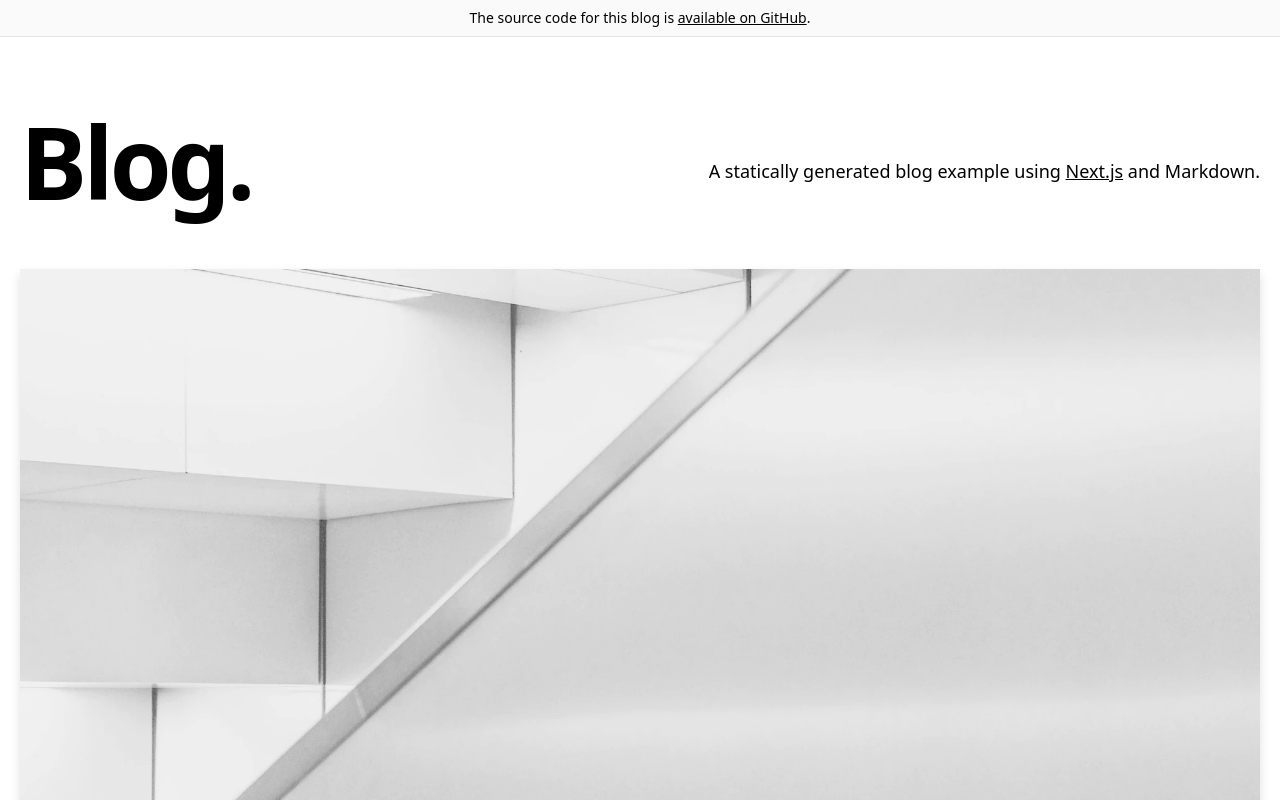
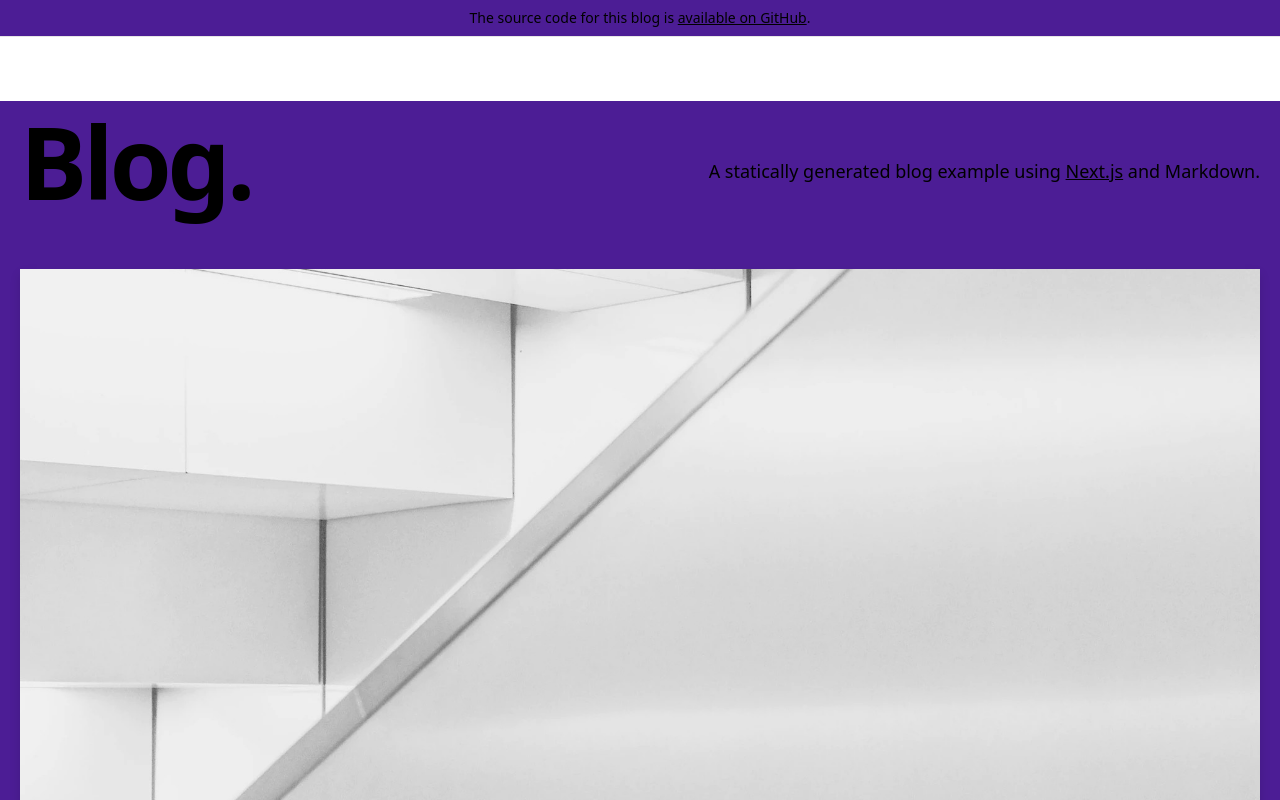
Before and after one commit to MartinFacorro/ppblog, a Next.js app: page / in a window 1280 px wide. Shown: the top 800 px of the page. Built offline with nearby package versions, Linux system fonts and the light colour scheme.

Commit message:
Modify some visual things

```diff
--- a/components/container.tsx
+++ b/components/container.tsx
@@ -3,7 +3,7 @@ type Props = {
 }
 
 const Container = ({ children }: Props) => {
-  return <div className="container mx-auto px-5">{children}</div>
+  return <div className="container mx-auto px-5 bg-violet-900">{children}</div>
 }
 
 export default Container
--- a/components/footer.tsx
+++ b/components/footer.tsx
@@ -6,9 +6,11 @@ const Footer = () => {
     <footer className="bg-neutral-50 border-t border-neutral-200">
       <Container>
         <div className="py-28 flex flex-col lg:flex-row items-center">
+          {/*
           <h3 className="text-4xl lg:text-[2.5rem] font-bold tracking-tighter leading-tight text-center lg:text-left mb-10 lg:mb-0 lg:pr-4 lg:w-1/2">
             Statically Generated with Next.js.
           </h3>
+
           <div className="flex flex-col lg:flex-row justify-center items-center lg:pl-4 lg:w-1/2">
             <a
               href="https://nextjs.org/docs/basic-features/pages"
@@ -23,7 +25,8 @@ const Footer = () => {
               View on GitHub
             </a>
           </div>
-        </div>
+        */}
+          </div>
       </Container>
     </footer>
   )
--- a/pages/index.tsx
+++ b/pages/index.tsx
@@ -19,7 +19,7 @@ export default function Index({ allPosts }: Props) {
     <>
       <Layout>
         <Head>
-          <title>{`Next.js Blog Example with ${CMS_NAME}`}</title>
+          <title>{`Pipe Pipe Blog ${CMS_NAME}`}</title>
         </Head>
         <Container>
           <Intro />
```
